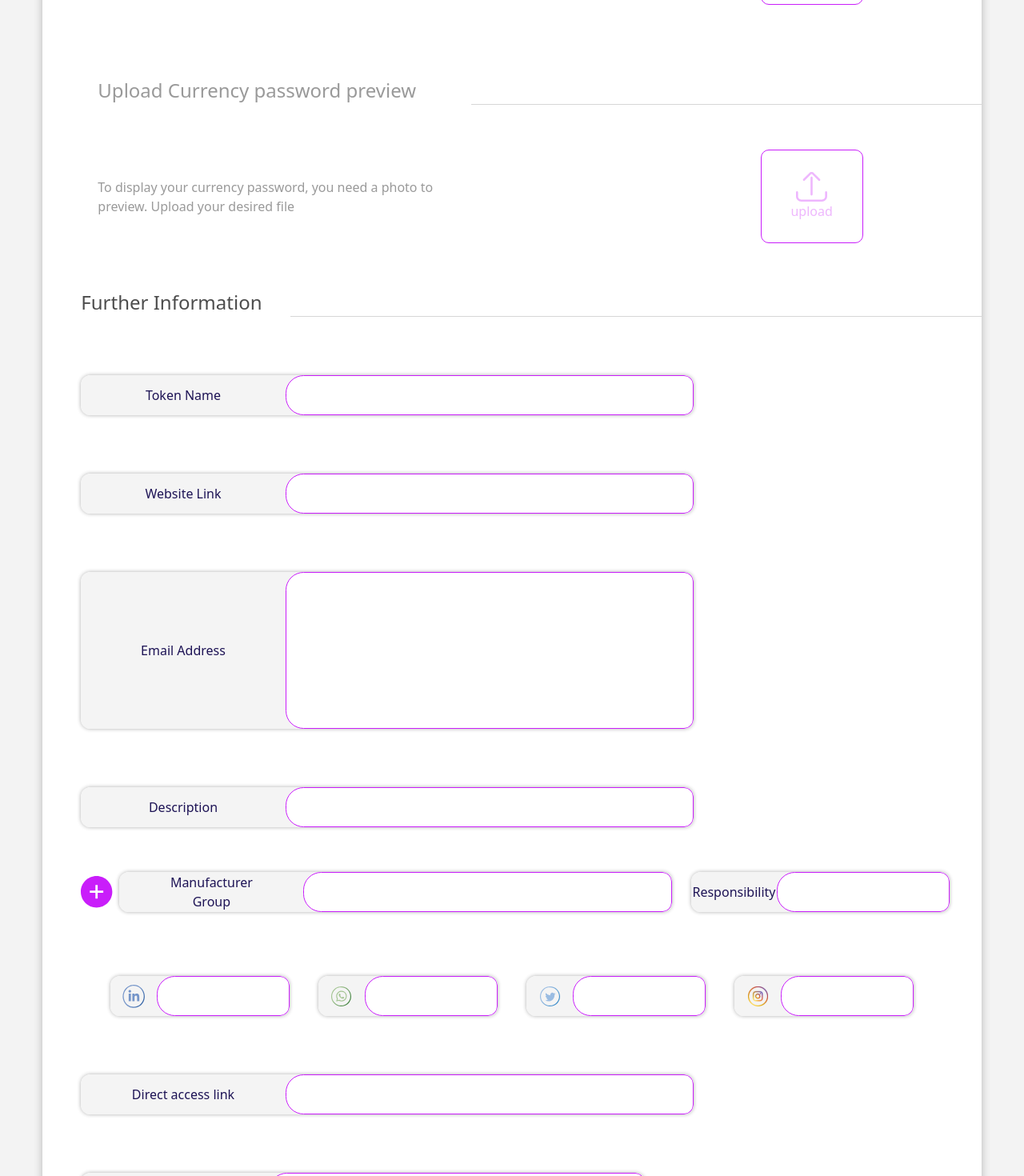
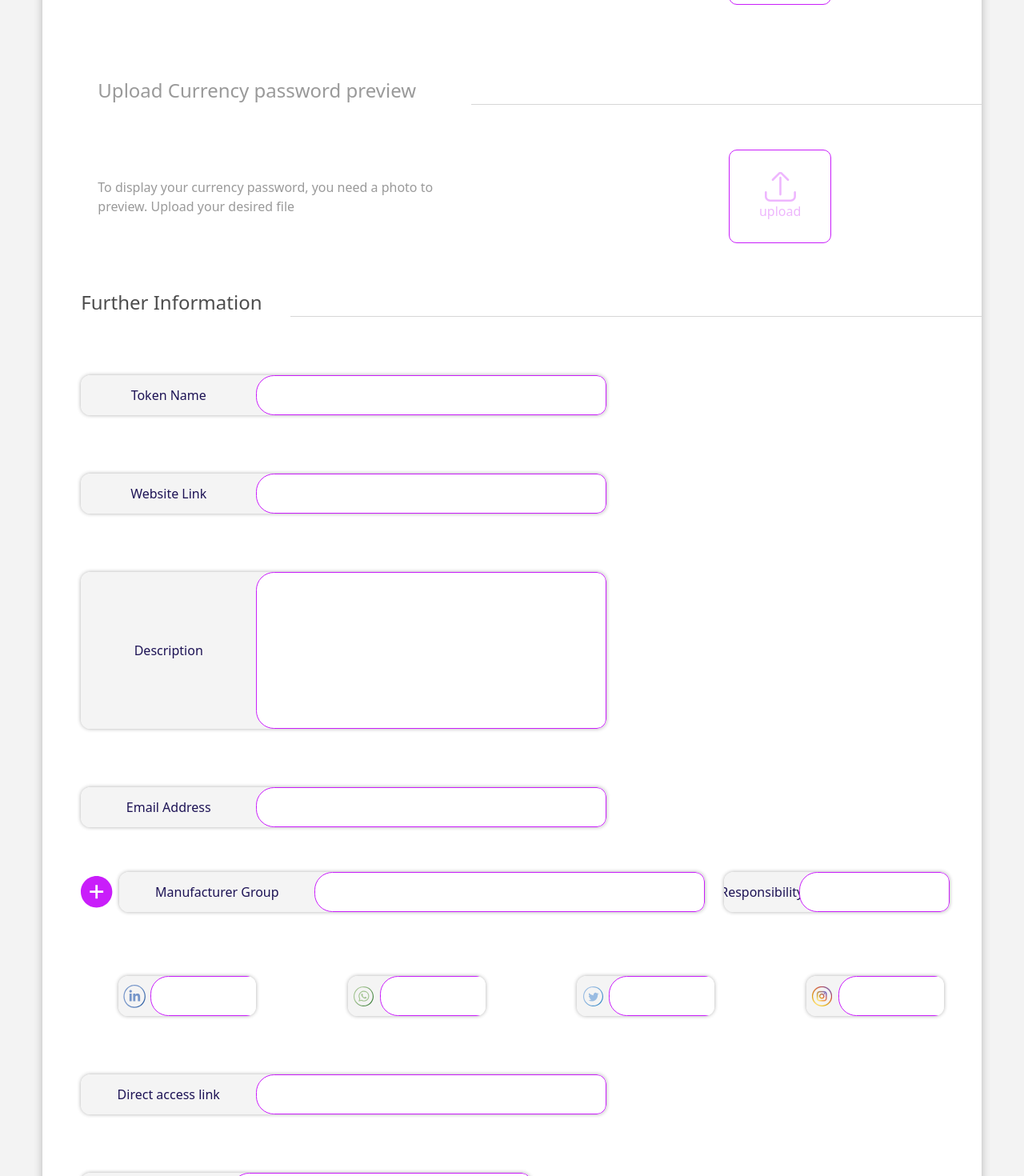
Before and after one commit to danyalbani240/NFTShop, a Nuxt app: page /create-token in a window 1280 px wide. Shown: the part 600-2070 px from the top of the page at 80% size. Built offline with nearby package versions, Linux system fonts and the light colour scheme.

Commit message:
click input maked

```diff
--- a/components/Base/BaseUpload.vue
+++ b/components/Base/BaseUpload.vue
@@ -1,15 +1,28 @@
 <template>
   <div
-    @click="$emit('click', $event)"
-    class="upload flex flex-col items-center cursor-pointer justify-center transition-all"
+    @click="clicked"
+    class="upload flex relative flex-col overflow-hidden items-center cursor-pointer justify-center transition-all"
   >
     <img src="../../assets/images/upload.svg" alt="" />
     <p>upload</p>
+    <input
+      type="file"
+      style="position: absolute; visibility: hidden"
+      class="w-full h-full"
+      name=""
+      id="file"
+    />
   </div>
 </template>
 
 <script>
-export default {}
+export default {
+  methods: {
+    clicked() {
+      document.querySelector('#file').click()
+    },
+  },
+}
 </script>
 
 <style scoped lang="scss">
--- a/components/ThePhilipeEagle.vue
+++ b/components/ThePhilipeEagle.vue
@@ -1,10 +1,10 @@
 <template>
-  <div class="eagle-container bg-white w-full md:w-11/12  mx-auto">
+  <div class="eagle-container bg-white w-full md:w-11/12 mx-auto">
     <h1 class="font-extrabold">The Philippine Eagle</h1>
-    <div class="upload-token">
+    <div class="upload-token w-full">
       <BaseHeader>Upload Token</BaseHeader>
-      <div class="flex justify-center md:justify-between flex-wrap">
-        <div  class="flex-1 " style="min-width:284px">
+      <div class="flex w-10/12 justify-center md:justify-between flex-wrap">
+        <div class="flex-1" style="min-width: 284px">
           <div class="flex">
             <img
               class="mr-1.5"
@@ -33,10 +33,10 @@
         <BaseUpload class="mx-auto" />
       </div>
     </div>
-    <div class="upload-currency mt-20">
+    <div class="upload-currency mt-20 w-full">
       <BaseHeader>Upload Currency password preview </BaseHeader>
       <div
-        class="flex justify-center flex-wrap md:justify-between items-center mt-14"
+        class="flex justify-center w-10/12 flex-wrap md:justify-between items-center mt-14"
       >
         <p>
           To display your currency password, you need a photo to preview. Upload
@@ -45,36 +45,48 @@
         <BaseUpload class="mt-10 md:mt-0" />
       </div>
     </div>
-    <div class="further-information mt-14">
+    <div class="further-information mt-14 w-full">
       <BaseHeader>Further Information</BaseHeader>
-      <BaseInput> Token Name </BaseInput>
-      <BaseInput> Website Link </BaseInput>
-      <BaseInput> Email Address </BaseInput>
-      <BaseInput> Description </BaseInput>
-      <div class="flex adder items-center justify-evenly mt-14 flex-wrap">
-        <div  class="flex flex-wrap-reverse md:flex-1">
-          <img class="sm:mr-2 mx-auto cursor-pointer" src="../assets/images/add.svg" alt="" />
-          <BaseInput  class="md:flex-1 mx-auto manufactor sm:mr-6"> Manufacturer Group </BaseInput>
+      <BaseInput class="sm:w-7/12 w-11/12"> Token Name </BaseInput>
+      <BaseInput class="sm:w-7/12 w-11/12"> Website Link </BaseInput>
+      <BaseInput class="sm:w-7/12 w-11/12"> Description </BaseInput>
+      <BaseInput class="sm:w-7/12 w-11/12"> Email Address </BaseInput>
+      <div
+        class="flex w-full adder items-center justify-evenly mt-14 flex-wrap"
+      >
+        <div class="flex sm:w-8/12 w-full flex-wrap-reverse md:flex-1">
+          <img
+            class="sm:mr-2 mx-auto cursor-pointer"
+            src="../assets/images/add.svg"
+            alt=""
+          />
+          <BaseInput class="md:flex-1 sm:mx-auto manufactor w-11/12 sm:mr-6">
+            Manufacturer Group
+          </BaseInput>
         </div>
-        <BaseInput class="mt-4 sm:mt-0 mr-10" style="width:323px" :minimal="true"> Responsibility </BaseInput>
+        <BaseInput class="mt-4 sm:mt-0 mr-10 sm:w-3/12 w-11/12" :minimal="true">
+          Responsibility
+        </BaseInput>
       </div>
-      <div class="flex soc-media flex-wrap justify-evenly mt-20">
-        <BaseInput class=" my-5 md:my-0" :minimal="true">
+      <div
+        class="flex soc-media w-11/12 mx-auto flex-wrap justify-between mt-20"
+      >
+        <BaseInput class="my-5 md:my-0 w-full sm:w-2/12" :minimal="true">
           <img class="absolute" src="../assets/images/linkedin.svg" alt="" />
         </BaseInput>
-        <BaseInput class=" my-5 md:my-0" :minimal="true">
+        <BaseInput class="my-5 md:my-0 w-full sm:w-2/12" :minimal="true">
           <img class="absolute" src="../assets/images/whatsapp.svg" alt="" />
         </BaseInput>
-        <BaseInput class=" my-5 md:my-0" :minimal="true">
+        <BaseInput class="my-5 md:my-0 w-full sm:w-2/12" :minimal="true">
           <img class="absolute" src="../assets/images/twitter.svg" alt="" />
         </BaseInput>
-        <BaseInput class=" my-5 md:my-0 mr-12" :minimal="true">
+        <BaseInput class="my-5 md:my-0 w-full sm:w-2/12" :minimal="true">
           <img class="absolute" src="../assets/images/instagram.svg" alt="" />
         </BaseInput>
       </div>
-      <BaseInput> Direct access link </BaseInput>
-      <BaseInput> Initial price </BaseInput>
-      <BaseInput> Supply number </BaseInput>
+      <BaseInput class="sm:w-7/12 w-11/12"> Direct access link </BaseInput>
+      <BaseInput class="sm:w-6/12 w-11/12"> Initial price </BaseInput>
+      <BaseInput class="sm:w-6/12 w-11/12"> Supply number </BaseInput>
       <button
         class="create-token-btn flex justify-center transition-all items-center mx-auto text-2xl"
       >
@@ -89,17 +101,12 @@ export default {}
 </script>
 
 <style lang="scss">
-.upload-token {
-  .upload{
-    margin-right: 148px;
+@media (max-width: 768px) {
+  .upload-token {
+    .upload {
+      margin: 0;
+    }
   }
-}
-@media (max-width:768px){
-  .upload-token {
-  .upload{
-    margin: 0;
-  }
-}
 }
 .create-token-btn {
   background: #c91efa;
@@ -109,9 +116,8 @@ export default {}
   color: white;
   margin-top: 130px;
 }
-.create-token-btn:hover{
+.create-token-btn:hover {
   box-shadow: 0px 0px 15px #c91efa;
-
 }
 .eagle-container {
   box-shadow: 0px 0px 11px rgba(0, 0, 0, 0.25);
@@ -129,10 +135,10 @@ export default {}
   }
   .upload-token {
     margin-top: 90px;
-    > div {
+    > div:nth-child(2) {
       margin-top: 65px;
 
-      > div {
+      > div:first-child {
         margin-left: 21px;
         div {
           margin: 13.5px 0;
@@ -151,72 +157,68 @@ export default {}
         margin-left: 21px;
       }
     }
-    > :last-child {
-      margin-right: 148px;
-    }
   }
   .further-information {
     > .base-input-container:nth-child(2),
     > .base-input-container:nth-child(3),
     > .base-input-container:nth-child(5) {
-      width: 766px;
+      // width: 766px;
       margin-top: 73px;
     }
 
     > .base-input-container:nth-child(4) {
-      width: 766px;
+      // width: 766px;
       margin-top: 73px;
       height: 196px;
     }
     > .base-input-container:nth-child(8) {
-      width: 766px;
+      //   width: 766px;
       margin-top: 73px;
     }
     > .base-input-container:nth-child(9) {
-      width: 705px;
+      //   width: 705px;
       margin-top: 73px;
     }
     > .base-input-container:nth-child(10) {
-      width: 705px;
+      //   width: 705px;
       margin-top: 73px;
     }
-    > .addder {
-      > div:first-child {
-        .base-input-container {
-          width: 727px;
-        }
-      }
+    // > .addder {
+    //   > div:first-child {
+    //     .base-input-container {
+    //       width: 727px;
+    //     }
+    //   }
 
-      .base-input-container:nth-child(2) {
-        width: 323px;
-      }
-    }
-    .soc-media {
-      .base-input-container {
-        width: 224px;
-        height: 50px;
-
-      }
-    }
+    //   .base-input-container:nth-child(2) {
+    //     width: 323px;
+    //   }
+    // }
+    // .soc-media {
+    //   .base-input-container {
+    //     width: 224px;
+    //     height: 50px;
+    //   }
+    // }
   }
 }
-@media (max-width: 1024px) {
-  .eagle-container {
-    padding-left: 10px;
-    .further-information {
-      > .base-input-container:nth-child(2),
-      > .base-input-container:nth-child(3),
-      > .base-input-container:nth-child(5),
-      > .base-input-container:nth-child(4),
-      > .base-input-container:nth-child(8),
-      > .base-input-container:nth-child(9),
-      > .base-input-container:nth-child(10) {
-        width: 680px;
-        margin-top: 73px;
-      }
-    }
-  }
-}
+// @media (max-width: 1024px) {
+//   .eagle-container {
+//     padding-left: 10px;
+//     .further-information {
+//       > .base-input-container:nth-child(2),
+//       > .base-input-container:nth-child(3),
+//       > .base-input-container:nth-child(5),
+//       > .base-input-container:nth-child(4),
+//       > .base-input-container:nth-child(8),
+//       > .base-input-container:nth-child(9),
+//       > .base-input-container:nth-child(10) {
+//         width: 680px;
+//         margin-top: 73px;
+//       }
+//     }
+//   }
+// }
 @media (max-width: 768px) {
   .eagle-container {
     padding-left: 10px;
@@ -229,15 +231,10 @@ export default {}
       > .base-input-container:nth-child(8),
       > .base-input-container:nth-child(9),
       > .base-input-container:nth-child(10) {
-        width: 80vw;
+        // width: 90vw;
         margin-top: 73px;
       }
     }
   }
 }
-@media (max-width: 400px) {
-  .manufactor{
-    width:330px
-  }
-}
 </style>
```
